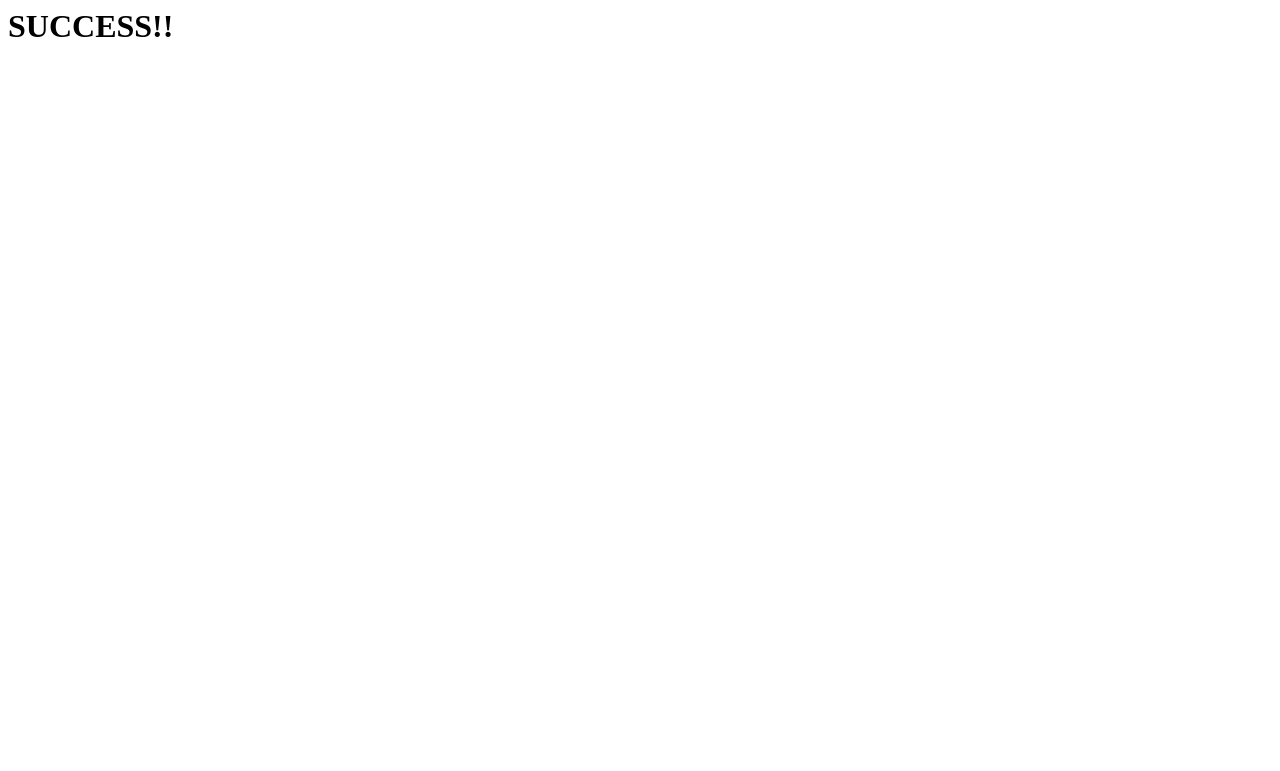
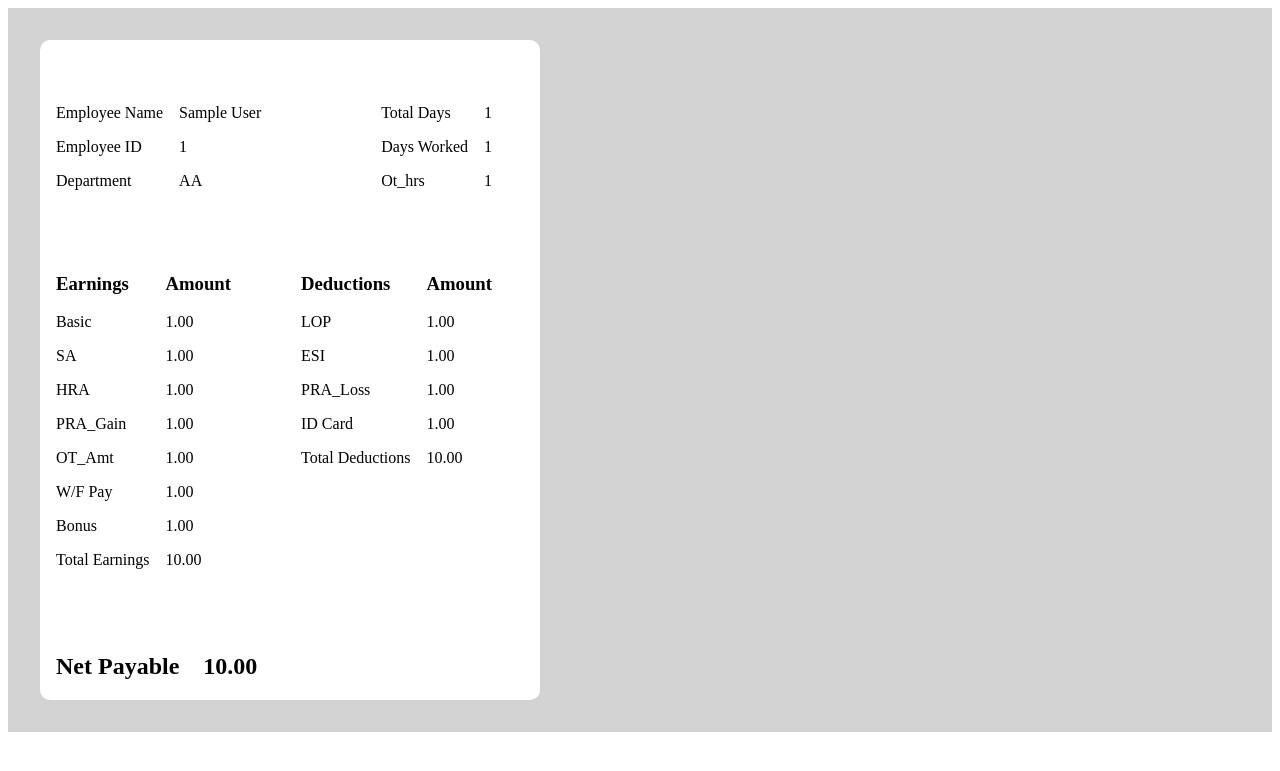
Before and after one commit to ShyamSundhar1411/PayRoll-System-Project, a Django app: page /success in a window 1280 px wide. Before the commit the part shown is almost empty. Shown: the top 771 px of the page. Run offline with Django 4.2, Linux system fonts and the light colour scheme; tables that the repository leaves empty hold one stand-in row (values such as "Sample post").

Commit message:
sample template added

```diff
--- a/services/templates/services/success.html
+++ b/services/templates/services/success.html
@@ -1 +1,147 @@
-<h1>SUCCESS!!</h1>
+<!DOCTYPE html>
+<html lang="en">
+<head>
+    <meta charset="UTF-8">
+    <meta name="viewport" content="width=device-width, initial-scale=1.0">
+    <title>Employee Details</title>
+    <style>
+        .content{
+            display: flex;
+            background-color: lightgray;
+            flex-direction: column;
+        }
+        .item{
+            display: flex;
+            flex-direction: column;
+            background-color: white;
+            border-radius: 10px;
+            width: 500px;
+            margin: 2rem;
+        }
+        .Details{
+            display: flex;
+            flex-direction: row;
+            justify-content: space-between;
+        }
+        .emp{
+            margin-left: 5rem;
+            margin-top: 3rem;
+        }
+        .emp1{
+            margin-left: 4rem;
+        }
+        .emp2{
+            display: flex;
+            flex-direction: row;
+            margin-right: 3rem;
+        }
+        .emp3{
+            margin-left: 1rem;
+            margin-top: 3rem;
+        }
+    </style>
+</head>
+<body>
+
+    <!-- <table border="1">
+        <tbody>
+            {% for salary in salary %}
+            <tr>
+                <td>{{ salary.emp.Emp_Name }}</td>
+                <td>{{ salary.emp.Emp_Code }}</td>
+                <td>{{ salary.emp.Department }}</td>
+                <td>{{ salary.emp.no_of_days }}</td>
+                <td>{{ salary.emp.days_worked }}</td>
+                <td>{{ salary.emp.Ot_hrs }}</td>
+                <td>{{ salary.TOTAL_gain }}</td>
+                <td>{{ salary.GROSS_SALARY }}</td>
+                <td>{{ salary.TOTAL_loss }}</td>
+                <td>{{ salary.NET_SALARY }}</td>
+            </tr>
+            {% endfor %}
+        </tbody>
+    </table> -->
+    <div class="content">
+        {% for salary in salary %}
+        <div class="item">
+            <div class="Details">
+                <div class="emp2">
+                    <div class="emp3">
+                        <p>Employee Name</p>
+                        <p>Employee ID </p>
+                        <p>Department</p>
+                    </div>
+                    <div class="emp3">
+                        <p>{{ salary.emp.Emp_Name }}</p>
+                        <p>{{ salary.emp.Emp_Code }}</p>
+                        <p>{{ salary.emp.Department }}</p>
+                    </div>
+                </div>
+                <div class="emp2">
+                    <div class="emp3">
+                        <p>Total Days</p>
+                        <p>Days Worked</p>
+                        <p>Ot_hrs</p>
+                    </div>
+                    <div class="emp3">
+                        <p>{{ salary.emp.no_of_days }}</p>
+                        <p>{{ salary.emp.days_worked }}</p>
+                        <p>{{ salary.emp.Ot_hrs }}</p>
+                    </div>
+
+                </div>
+            </div>
+            <div class="Details">
+                <div class="emp2">
+                    <div class="emp3">
+                        <h3>Earnings</h3>
+                        <p>Basic</p>
+                        <p>SA</p>
+                        <p>HRA</p>
+                        <p>PRA_Gain</p>
+                        <p>OT_Amt</p>
+                        <p>W/F Pay</p>
+                        <p>Bonus</p>
+                        <p>Total Earnings</p>
+                    </div>
+                    <div class="emp3">
+                        <h3>Amount</h3>
+                        <p>{{ salary.Basic }}</p>
+                        <p>{{ salary.SA }}</p>
+                        <p>{{ salary.HRA }}</p>
+                        <p>{{ salary.PRA_gain }}</p>
+                        <p>{{ salary.Overtime }}</p>
+                        <p>{{ salary.W_F_P }}</p>
+                        <p>{{ salary.Bonus }}</p>
+                        <p>{{ salary.TOTAL_gain }}</p>
+                    </div>
+
+                </div>
+                <div class="emp2">
+                    <div class="emp3">
+                        <h3>Deductions</h3>
+                        <p>LOP</p>
+                        <p>ESI</p>
+                        <p>PRA_Loss</p>
+                        <p>ID Card</p>
+                        <p>Total Deductions</p>
+                    </div>
+                    <div class="emp3">
+                        <h3>Amount</h3>
+                        <p>{{ salary.LOP }}</p>
+                        <p>{{ salary.ESI }}</p>
+                        <p>{{ salary.PRA_loss }}</p>
+                        <p>{{ salary.ID_Card }}</p>
+                        <p>{{ salary.TOTAL_loss }}</p>
+                    </div>
+
+                </div>
+            </div>
+            <div class="emp3">
+                <h2>Net Payable &nbsp;&nbsp; {{ salary.NET_SALARY }}</h2>
+            </div>
+        </div>
+        {% endfor %}
+    </div>
+</body>
+</html>
--- a/services/views.py
+++ b/services/views.py
@@ -87,4 +87,5 @@ def home(request):
 
 
 def success(request):
-    return render(request, "services/success.html")
+    salary = Salary.objects.all
+    return render(request, "services/success.html", {"salary":salary})
```
